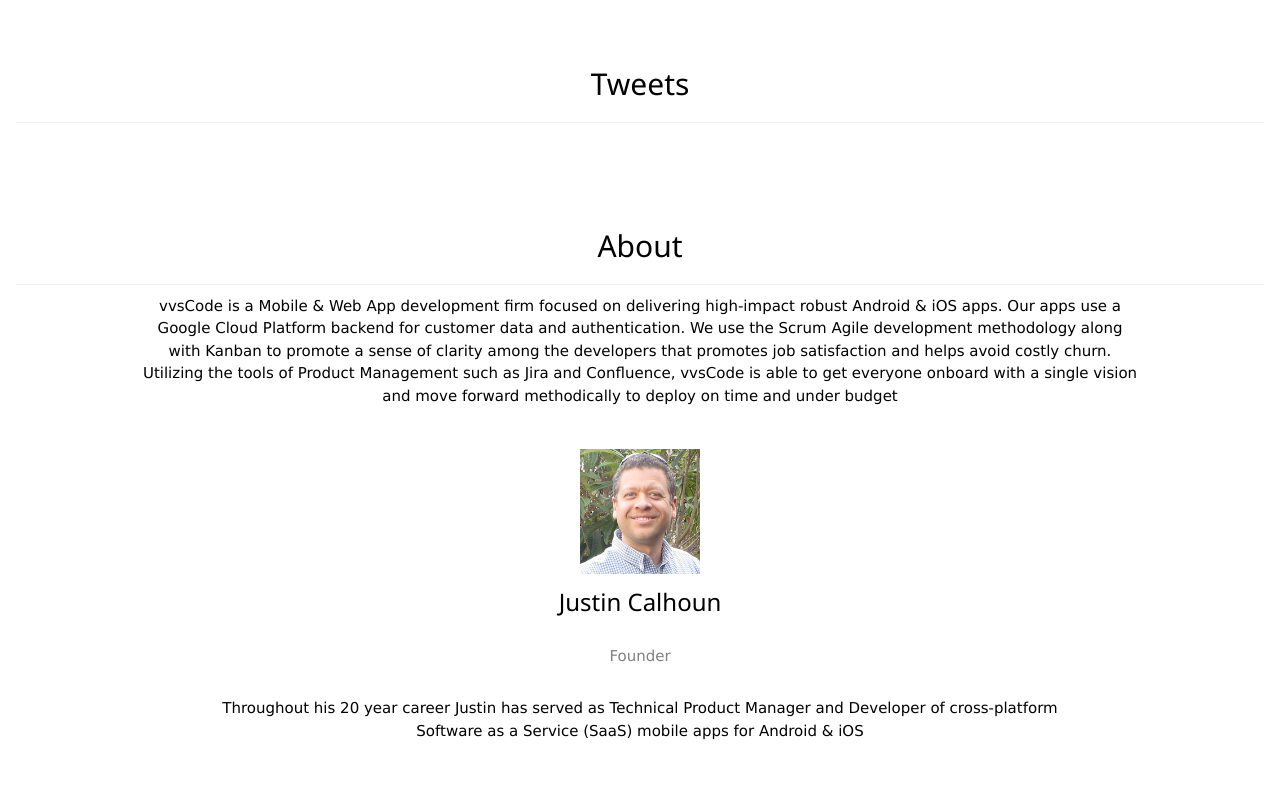
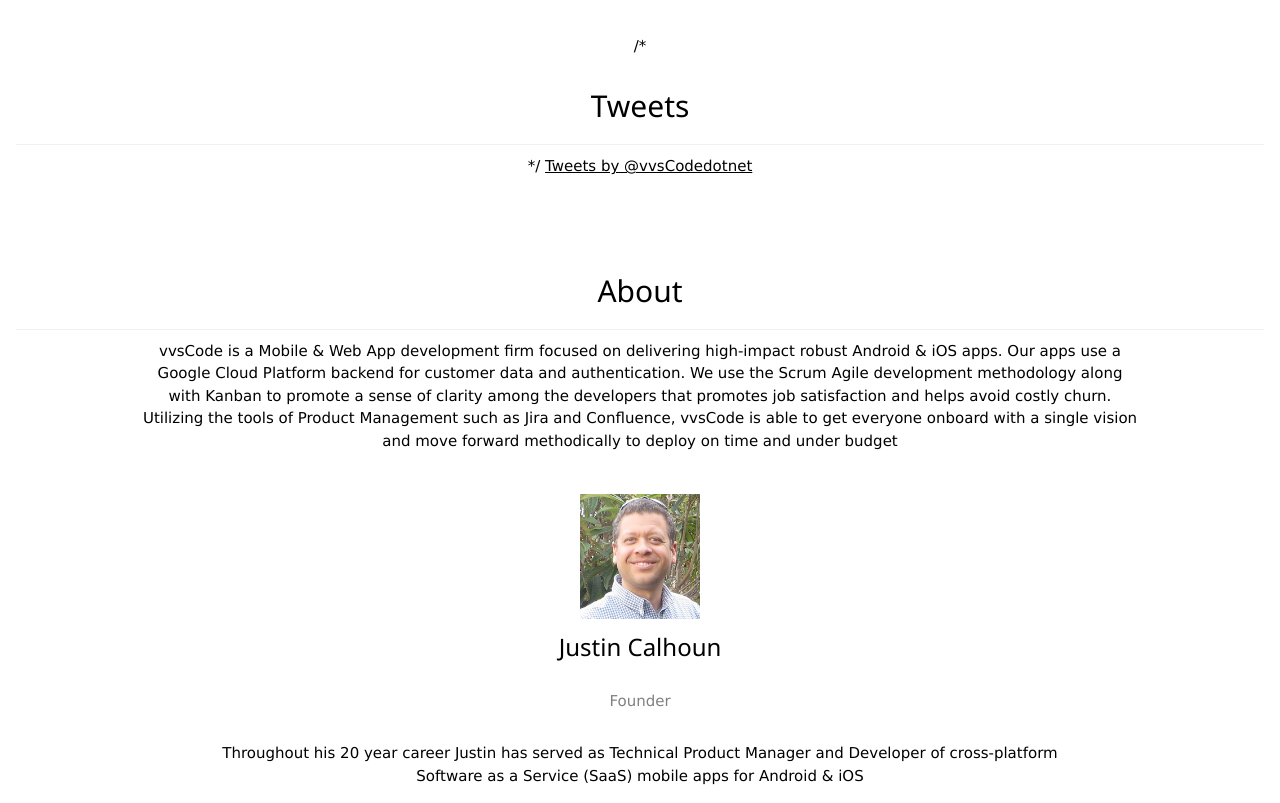
Before and after one commit to vvsCodeDev/vvsCodeWebDev, a website: page public/index.html in a window 1280 px wide. Shown: the part 1493-2296 px from the top of the page. Drawn offline with Linux system fonts and the light colour scheme.

Commit message:
updated twitter feed

```diff
--- a/public/index.html
+++ b/public/index.html
@@ -84,9 +84,18 @@
 
   <!-- Tweets Section -->
   <div class="w3-container w3-padding-32 w3-center" id="tweets" style="text-align:center">
+  /*
     <h2 class="w3-border-bottom w3-border-light-grey w3-padding-16">Tweets</h2>
     <a class="twitter-timeline" data-width="450" data-height="600" href="https://twitter.com/vvsCodedotnet?ref_src=twsrc%5Etfw" data-chrome=" noheader nofooter noborders transparent"></a>
     <script async src="https://platform.twitter.com/widgets.js" charset="utf-8"></script>
+  */
+  <a class="twitter-timeline"
+   data-width="450"
+   data-height="600"
+   href="https://twitter.com/vvsCodedotnet?ref_src=twsrc%5Etfw"
+   data-chrome="noheader nofooter noborders transparent">
+   Tweets by @vvsCodedotnet
+</a>
   </div>
 
 
```
